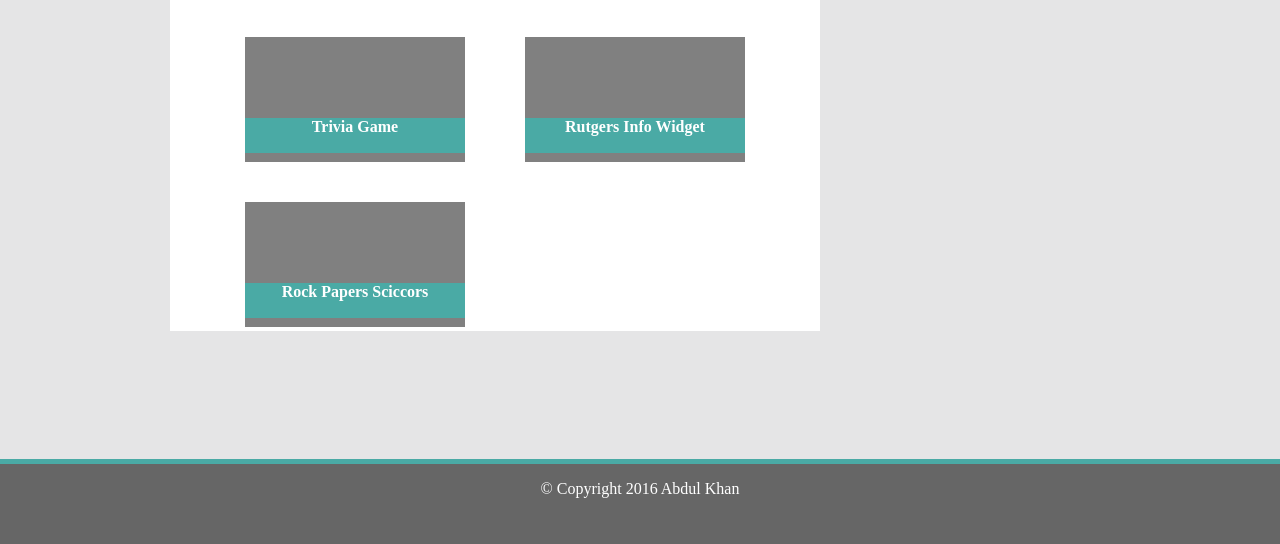
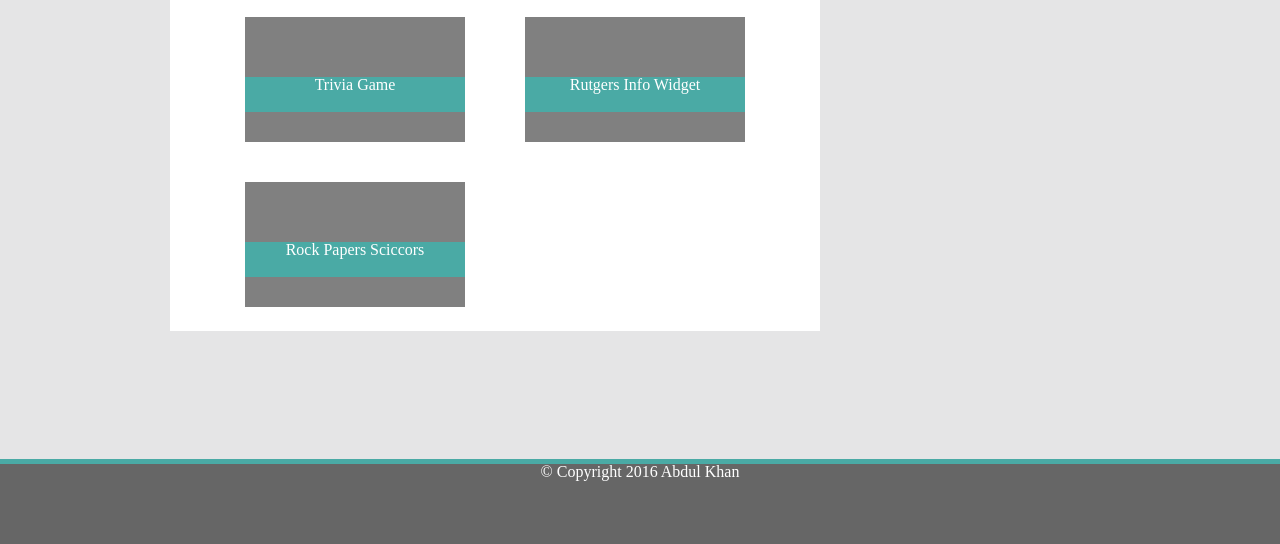
Before and after one commit to yabdabs/Basic-Portfolio, a plain HTML site: page portfolio.html in a window 1280 px wide. Shown: the part 296-840 px from the top of the page. Drawn offline with Linux system fonts and the light colour scheme; files that its build step writes are made by us from their sources.

Commit message:
added reset.css

```diff
--- a/assets/css/reset.css
+++ b/assets/css/reset.css
@@ -0,0 +1,48 @@
+/* http://meyerweb.com/eric/tools/css/reset/
+   v2.0 | 20110126
+   License: none (public domain)
+*/
+
+html, body, div, span, applet, object, iframe,
+h1, h2, h3, h4, h5, h6, p, blockquote, pre,
+a, abbr, acronym, address, big, cite, code,
+del, dfn, em, img, ins, kbd, q, s, samp,
+small, strike, strong, sub, sup, tt, var,
+b, u, i, center,
+dl, dt, dd, ol, ul, li,
+fieldset, form, label, legend,
+table, caption, tbody, tfoot, thead, tr, th, td,
+article, aside, canvas, details, embed,
+figure, figcaption, footer, header, hgroup,
+menu, nav, output, ruby, section, summary,
+time, mark, audio, video {
+	margin: 0;
+	padding: 0;
+	border: 0;
+	font-size: 100%;
+	font: inherit;
+	vertical-align: baseline;
+}
+/* HTML5 display-role reset for older browsers */
+article, aside, details, figcaption, figure,
+footer, header, hgroup, menu, nav, section {
+	display: block;
+}
+body {
+	line-height: 1;
+}
+ol, ul {
+	list-style: none;
+}
+blockquote, q {
+	quotes: none;
+}
+blockquote:before, blockquote:after,
+q:before, q:after {
+	content: '';
+	content: none;
+}
+table {
+	border-collapse: collapse;
+	border-spacing: 0;
+}
--- a/portfolio.html
+++ b/portfolio.html
@@ -2,6 +2,7 @@
 <html>
 <head>
 	<title></title>
+	<link rel="stylesheet" type="text/css" href="reset.css">
 	<link rel="stylesheet" type="text/css" href="assets/css/style.css">
 </head>
 	<body>
```
Also changed, not shown: contact.html (+1 -0 lines), index.html (+1 -0 lines).
